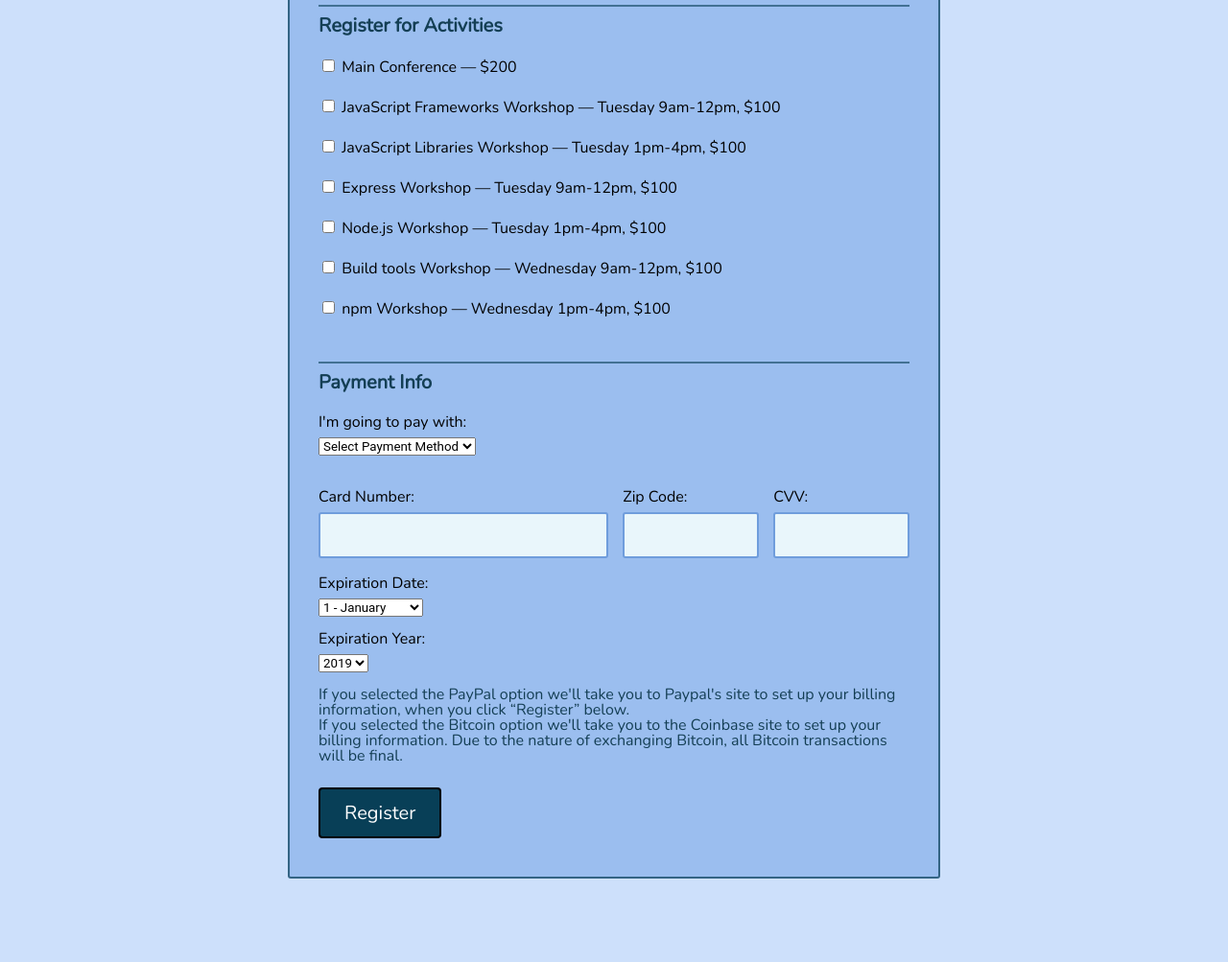
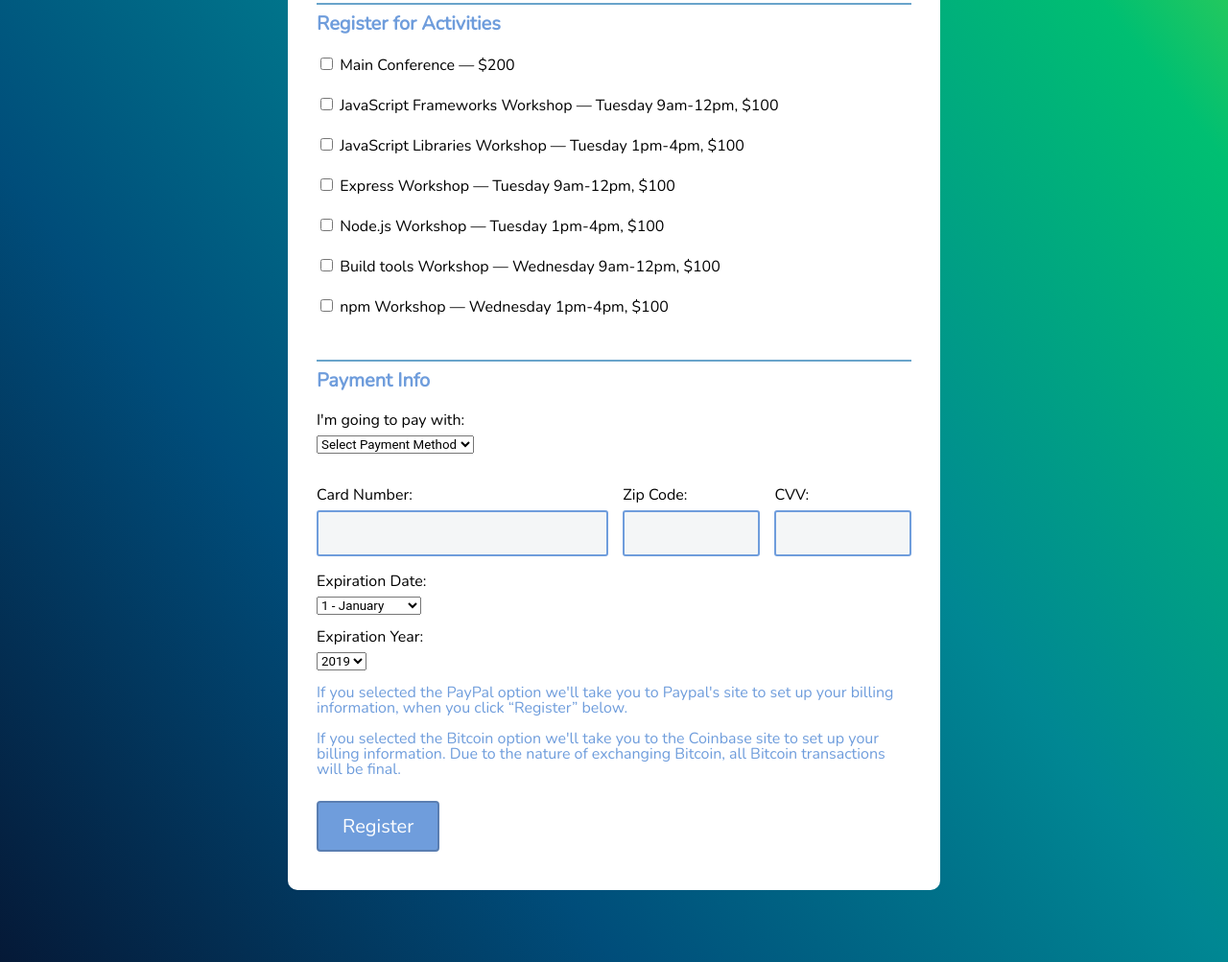
Before and after one commit to monifra/Interactive-Form, a plain HTML site: page index.html in a window 1280 px wide. Shown: the part 660-1663 px from the top of the page at 96% size. Before the commit the page ends 1576 px from the top, so only its background shows below. Drawn offline with nearby package versions, Linux system fonts and the light colour scheme.

Commit message:
updating css
adding styles to css

```diff
--- a/css/style.css
+++ b/css/style.css
@@ -16,8 +16,8 @@ button {
 
 body {
   font: 1em/1.5;
-  color: rgba(6, 49, 68, 0.9);
-	background: #CDE0FB;
+  color: #fff;
+  background-image: linear-gradient(to right top, #051937, #004d7a, #008793, #00bf72, #a8eb12);
 }
 
 header {
@@ -34,15 +34,19 @@ a {
   text-decoration: none;
 }
 
+p {
+  color:#6F9DDC;
+}
+
 /* =================================
   Form Element Styles
 ==================================== */
 
 form {
 	padding: .875em 1.875em 1.875em;
-	background: #9BBEEF;
-	border: 2px solid rgba(8, 63, 87, 0.7);
-	border-radius: 3px;
+	background: #fff;
+	margin-bottom: 4.65em;
+	border-radius: 10px;
 }
 
 fieldset,
@@ -64,8 +68,9 @@ button {
 legend {
 	font-weight: bold;
 	padding-top: .5em;
-	border-top: 2px solid rgba(8, 63, 87, 0.6);
+	border-top: 2px solid rgba(68, 142, 190, 0.8);
 	margin-bottom: 1.125em;
+	color: #6F9DDC;
 }
 
 input[type="text"],
@@ -89,7 +94,7 @@ input {
 	font-size: 1em;
 	font-weight: 500;
 	padding: .8em;
-	background: #e9f6fb;
+	background: #f4f6f7;
 	border: 2px solid #6F9DDC;
 	border-radius: 3px;
 	outline: none;
@@ -97,7 +102,7 @@ input {
 
 input:focus {
 	background: #fff;
-	border-color: #5e97b0;
+	border-color: #20c9b7;
 	transition: border-color .4s, background-color .4s;
 }
 
@@ -109,16 +114,17 @@ input[type="radio"] {
 button {
 	color: #fff;
 	padding: .55em 1.25em;
-	background: #083f57;
+	background: #6F9DDC;
 	margin: 1.25em 0 .5em;
 	cursor: pointer;
-	border: 2px solid black;
+	border: 2px solid rgb(90, 126, 177);
 	border-radius: 4px;
 	transition: all 0.5s;
 }
 
 button:hover {
-	background: #6F9DDC;
+	background: #20c9b7;
+	border: 2px solid #1cb6a6;
 }
 
 input,
--- a/index.html
+++ b/index.html
@@ -35,6 +35,7 @@
           <option value="student">Student</option>
           <option value="other">Other</option>
         </select>
+        <input type="text" id="other-title" name="job_role_other" placeholder="Your Job role">
       </fieldset>
 
       <fieldset class="shirt">
@@ -158,7 +159,7 @@
 
         <div id="paypal" class="paypal">
         	<p>If you selected the PayPal option we'll take you to Paypal's site to set up your billing information, when you click “Register” below.</p>
-        </div>
+        </div><br>
 
         <div id="bitcoin" class="bitcoin">
         	<p>If you selected the Bitcoin option we'll take you to the Coinbase site to set up your billing information. Due to the nature of exchanging Bitcoin, all Bitcoin transactions will be final.</p>
--- a/js/script.js
+++ b/js/script.js
@@ -1,2 +1,4 @@
 const $inputName = $('#name');
 $inputName.focus(); //focusing on a first input after page load
+const $inputOtherJobRole = $('#other-title');
+$inputOtherJobRole.hide(); //hidding other job input field
```
